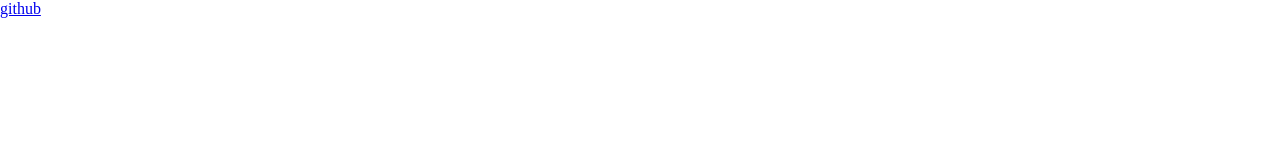
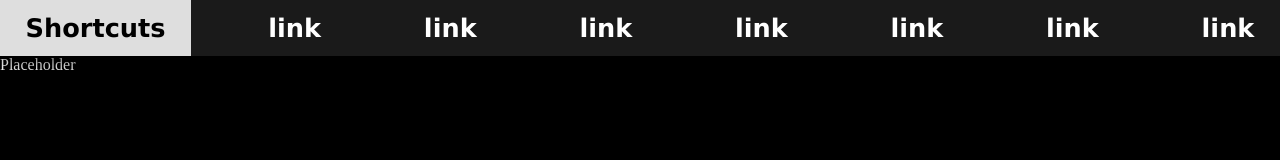
Before and after one commit to ryyvkziz/ryyvkziz.github.io, a plain HTML site: page index.html in a window 1280 px wide. Drawn offline with Linux system fonts and the light colour scheme.

Commit message:
make homepage with placeholder text, add shortcuts.html and link to it from index.html

```diff
--- a/index.html
+++ b/index.html
@@ -4,11 +4,21 @@
     <meta charset="UTF-8" />
     <meta name="viewport" content="width=device-width, initial-scale=1.0" />
     <link rel="stylesheet" href="style.css">
-    <title>Document</title>
+    <title>Home</title>
   </head>
   <body>
+    <div class="topbar">
+      <a href="shortcuts.html">Shortcuts</a>
+      <a>link</a>
+      <a>link</a>
+      <a>link</a>
+      <a>link</a>
+      <a>link</a>
+      <a>link</a>
+      <a>link</a>
+    </div>
     <div class="parent">
-      <a href="https://github.com/ryyvkziz">github</a>
+      <p>Placeholder</p>
     </div>
   </body>
 </html>
--- a/style.css
+++ b/style.css
@@ -1,5 +1,48 @@
 * {
+  /* the * is called a universal selector. it changes the default value for everything on the page. */
   padding: 0;
   margin: 0;
   box-sizing: border-box;
 }
+body {
+  background-color: #000000;
+  color: #fff;
+}
+.topbar {
+  position: sticky; /* makes the topbar stick to the top of the page when you scroll down. */
+
+  top: 0; /* sets the top of the topbar to the top of the page. this is important for sticky positioning */
+
+  display: flex; /* sets display mode to flexbox */
+
+  justify-content: space-between; /* makes everything spaced evenly, with ones on the sides having no extra space */
+  /* try changing space between to space-around or space-evenly to see the difference */
+
+  align-items: center; /* centers the items vertically. doesnt do anything right now since the topbar is shaped around the <a> tags, */
+  /* but if you add a height to the topbar, it will center the items vertically within that height */
+
+  background-color: #1a1a1a;
+  font-family: Verdana, Geneva, Tahoma, sans-serif;
+
+  font-weight: 800; /* big bold */
+
+  font-size: 2vw; /* 2vw = 2% of the viewport width. this means that the font size will change depending on the size of the screen */
+
+  filter: drop-shadow(
+    0 0 1vw #000000
+  ); /* adds a shadow under the topbar to make it stand out a bit */
+}
+.topbar a {
+  padding: 1% 2%; /* 1% top and bottom, 2% left and right */
+
+  text-decoration: none; /* removes the underline from the links */
+
+  color: #fff;
+
+  transition: 0.3s; /* makes the hover effect fade over X seconds. mess with the value to see how it works */
+}
+.topbar a:hover {
+  /* changes how to <a> tags look when they're hovered over. this is what the transition is for */
+  background-color: #dedede;
+  color: #000;
+}
```
Also changed, not shown: shortcuts.html (added, +70 -0 lines).
